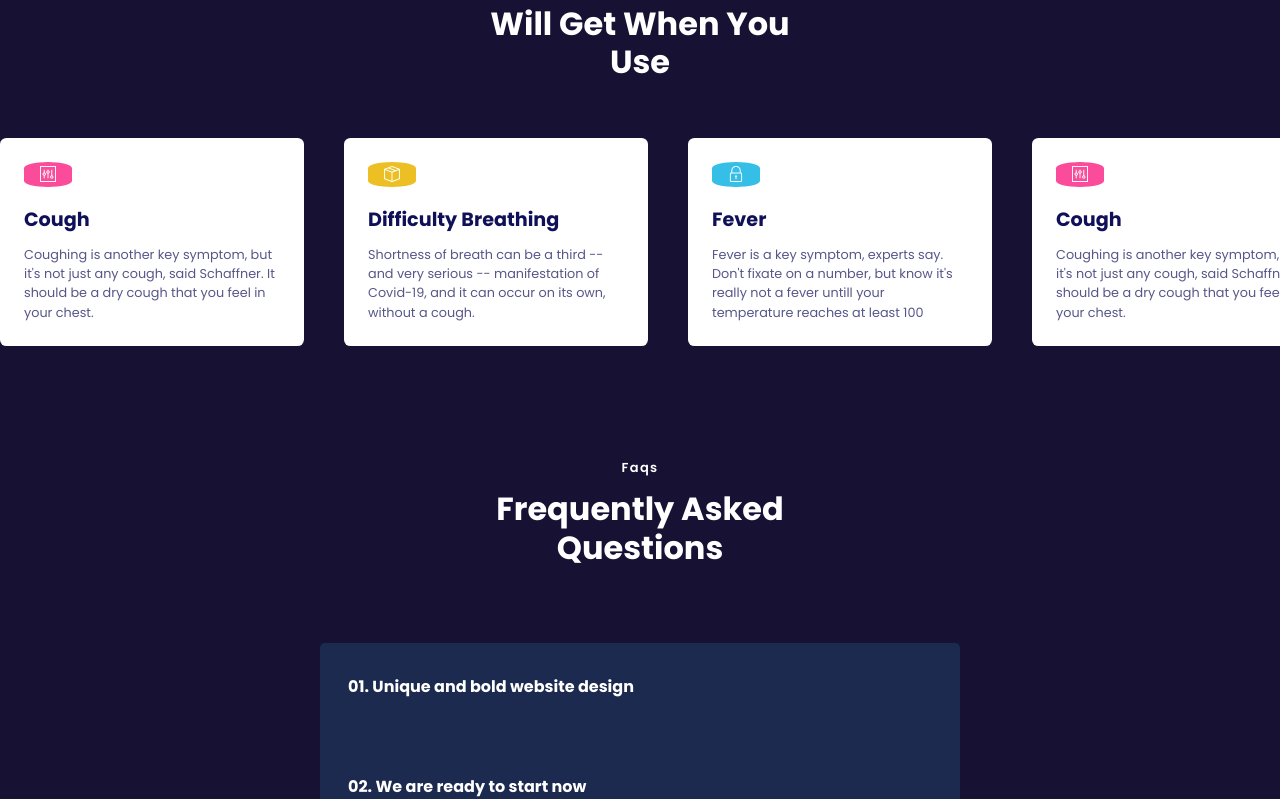
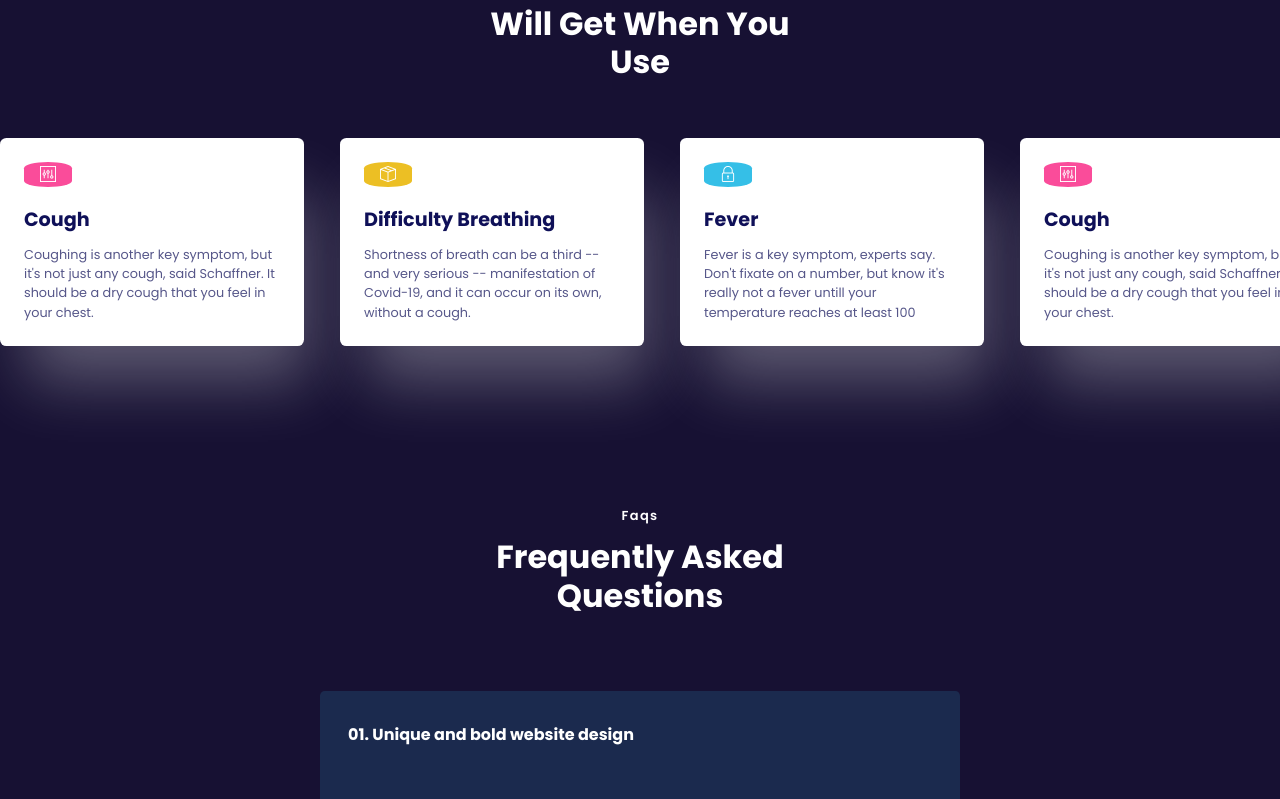
Before and after one commit to BSN-Asumiko/COVID-Tracker, a React (Vite) app: page / in a window 1280 px wide. Shown: the part 261-1060 px from the top of the page. Built offline with nearby package versions, Linux system fonts and the light colour scheme.

Commit message:
add box shadow to CarouselItem

```diff
--- a/src/components/homePageComponents/carousel/CarouselCard.jsx
+++ b/src/components/homePageComponents/carousel/CarouselCard.jsx
@@ -1,7 +1,7 @@
 
 const CarouselCard = ({color, icon, title, text}) => {
     return (
-    <section className="flex flex-col justify-start w-full h-[13em] px-[1.5em] pb-[1.5em] rounded-[0.4em] bg-[color:var(--col-body)] text-[color:var(--col-dark-blue)]">
+    <section className="flex flex-col justify-start w-full h-[13em] px-[1.5em] pb-[1.5em] rounded-[0.4em] bg-[color:var(--col-body)] text-[color:var(--col-dark-blue)] shadow-[1em_2.8em_3.75em_-0.625em_rgba(255,255,255,0.3)]">
         <div className="w-[3em] h-[3em] mt-[1.5em]  flex justify-center items-center  relative  rounded-[50%_/_25%] before:content-[''] before:absolute before:right-[-5%] before:left-[-5%] before:rounded-[5%_/_50%] before:inset-y-[10%]" style={{ backgroundColor: color }}>
             <p className="icon text-[color:var(--col-body)]">{String.fromCharCode(icon)}</p>
         </div>
--- a/src/components/homePageComponents/carousel/CarouselComponent.jsx
+++ b/src/components/homePageComponents/carousel/CarouselComponent.jsx
@@ -10,7 +10,7 @@ const CarouselComponent = () => {
                 align: "start",
                 loop: true,
                 }}>
-                <CarouselContent className="w-full flex gap-6">
+                <CarouselContent className="w-full flex gap-5 h-[20em]">
                 {carouselData.map((object, index) => (
                             <CarouselItem key={index} className="flex-shrink-0 lg:basis-1/4 md:basis-1/3 sm:basis-1/2 basis-full">
                                 <CarouselCard icon={object.icon} title={object.title} text={object.text} color={object.color}/>
--- a/src/components/homePageComponents/carousel/CarouselSection.jsx
+++ b/src/components/homePageComponents/carousel/CarouselSection.jsx
@@ -3,7 +3,7 @@ import CarouselComponent from "./CarouselComponent";
 
 export function CarouselSection() {
     return (
-        <section className="pt-[7em] ">
+        <section className="pt-[7em]">
             <div className="text-center w-[28%] m-auto  mb-[3.5em]">
                 <p className=" text-[small] text-[color:var(--col-body)] font-semibold tracking-[0.1em] mb-[1em]">App Feature</p>
                 <h1 className=" text-[xx-large] font-bold text-[color:var(--col-body)] leading-[1.2em]">Basic Feature You Will Get When You Use</h1>
--- a/src/components/homePageComponents/faq/faqsection/Faq.jsx
+++ b/src/components/homePageComponents/faq/faqsection/Faq.jsx
@@ -2,7 +2,7 @@ import Accordion from "../accordion/Accordion";
 
 const Faq = () => {
     return (
-        <section className="flex flex-col pt-[7em] justify-center gap-5">
+        <section className="flex flex-col pt-[3em] justify-center gap-5">
             <div className="text-center w-[28%] m-auto  mb-[3.5em]">
                 <p className=" text-[small] text-[color:var(--col-body)] font-semibold tracking-[0.1em] mb-[1em]">Faqs</p>
                 <h1 className=" text-[xx-large] font-bold text-[color:var(--col-body)] leading-[1.2em]">Frequently Asked Questions</h1>
```
